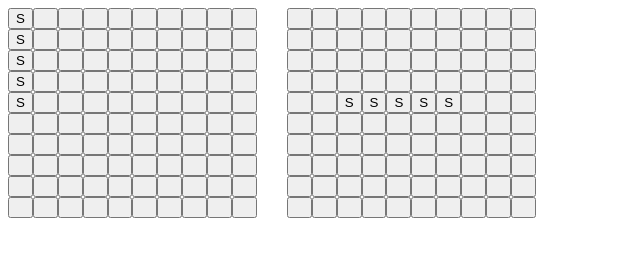
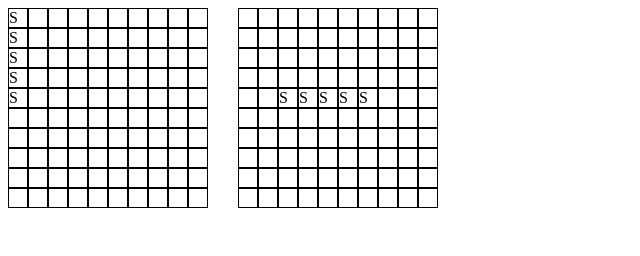
Before and after one commit to jimboscatfood/battleship, a website built with webpack: page src/index.html in a window 1280 px wide. Shown: the whole page, without its empty margins (0-640 px from the left). Built offline with nearby package versions, Linux system fonts and the light colour scheme.

Commit message:
Refactored the createBoard method
Created a new function for creating the board DOM for two boards to
avoid repetitive code that involves for a double for loop

```diff
--- a/src/dom.js
+++ b/src/dom.js
@@ -13,45 +13,34 @@ function DOM() {
         userInterface.append(boardOne, boardTwo)
     }
 
+    function createBoard(board, boardDiv) {
+        for (let i = 0; i < board.length; i++) {
+            for (let j = 0; j < board[i].length; j++) {
+                const cell = document.createElement('div')
+                cell.setAttribute('row', i)
+                cell.setAttribute('column', j)
+                if (board[i][j] === null) {
+                    cell.textContent = ' '
+                } else if (board[i][j] === true) {
+                    cell.textContent = 'H'
+                } else if (board[i][j] === false) {
+                    cell.textContent = 'X'
+                } else {
+                    cell.textContent = 'S'
+                }
+                boardDiv.appendChild(cell)
+            }
+        }
+    }
+
     function renderGameboard(playerBoardOne, playerBoardTwo) {
         const boardOneDiv = document.querySelector('div.boardOne')
         const boardTwoDiv = document.querySelector('div.boardTwo')
 
-        for (let i = 0; i < playerBoardOne.length; i++) {
-            for (let j = 0; j < playerBoardOne[i].length; j++) {
-                const cell = document.createElement('button')
-                cell.setAttribute('row', i)
-                cell.setAttribute('column', j)
-                if (playerBoardOne[i][j] === null) {
-                    cell.textContent = ' '
-                } else if (playerBoardOne[i][j] === true) {
-                    cell.textContent = 'H'
-                } else if (playerBoardOne[i][j] === false) {
-                    cell.textContent = 'X'
-                } else {
-                    cell.textContent = 'S'
-                }
-                boardOneDiv.appendChild(cell)
-            }
-        }
-
-        for (let m = 0; m < playerBoardTwo.length; m++) {
-            for (let n = 0; n < playerBoardTwo[m].length; n++) {
-                const cell = document.createElement('button')
-                cell.setAttribute('row', m)
-                cell.setAttribute('column', n)
-                if (playerBoardTwo[m][n] === null) {
-                    cell.textContent = ' '
-                } else if (playerBoardTwo[m][n] === true) {
-                    cell.textContent = 'H'
-                } else if (playerBoardTwo[m][n] === false) {
-                    cell.textContent = 'X'
-                } else {
-                    cell.textContent = 'S'
-                }
-                boardTwoDiv.appendChild(cell)
-            }
-        }
+        boardOneDiv.textContent = ''
+        boardTwoDiv.textContent = ''
+        createBoard(playerBoardOne, boardOneDiv)
+        createBoard(playerBoardTwo, boardTwoDiv)
     }
 
     return {
--- a/src/styles.css
+++ b/src/styles.css
@@ -9,3 +9,7 @@
     grid-template-columns: repeat(10, minmax(20px, 1fr));
     grid-template-rows: repeat(10, minmax(20px, 1fr));
 }
+
+.boardOne div, .boardTwo div {
+    border: 1px black solid;
+}
```
